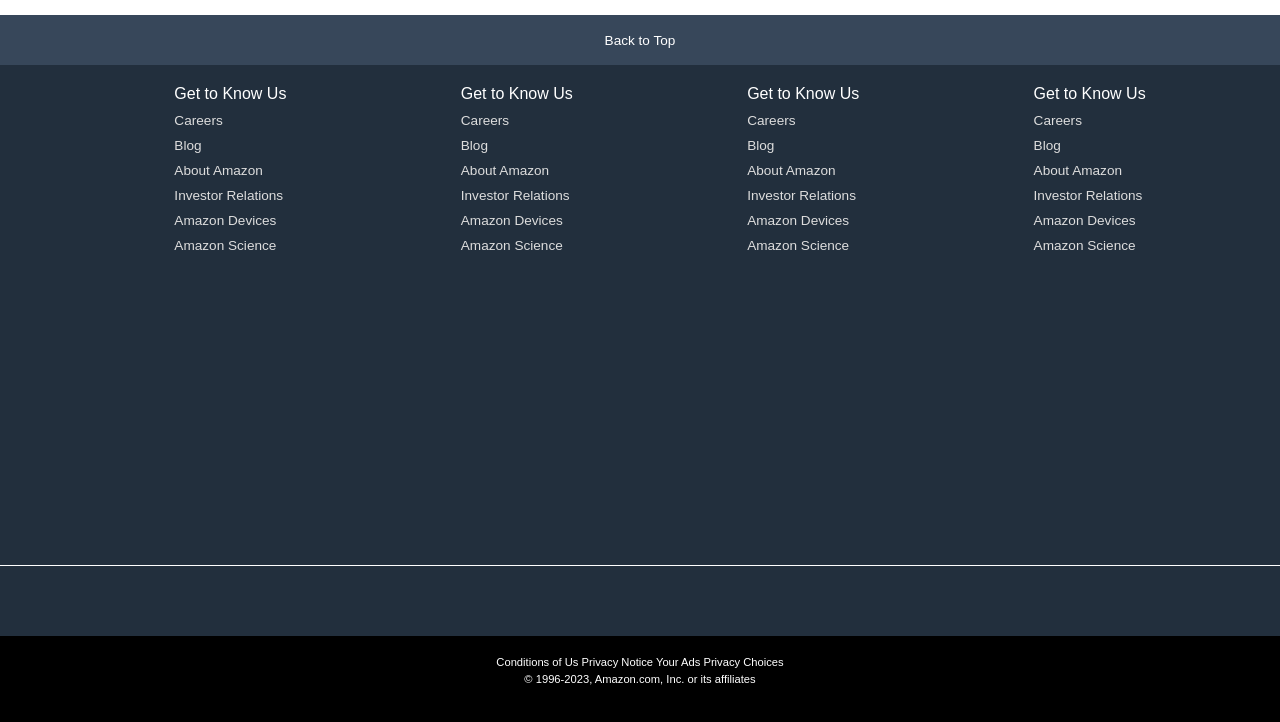
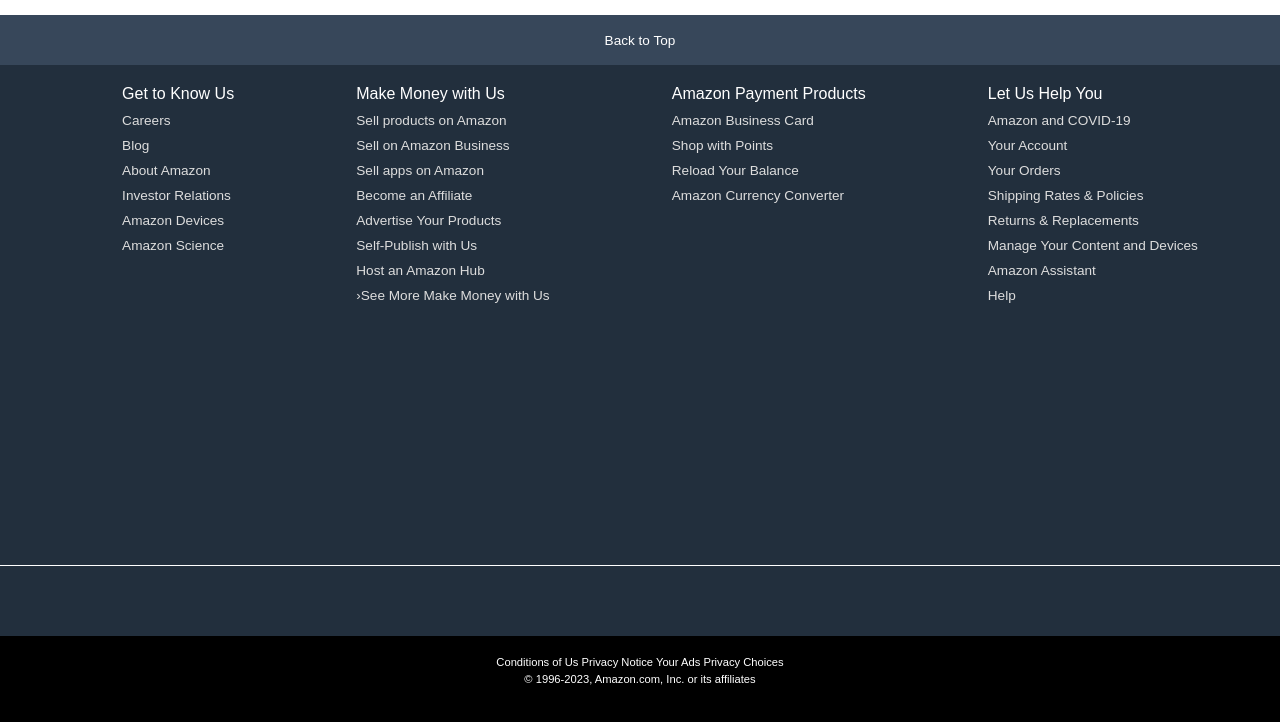
Before and after one commit to suvaparvin22/work, a plain HTML site: page Amazon/index.html in a window 1280 px wide. Shown: the part 860-1582 px from the top of the page. Drawn offline with Linux system fonts and the light colour scheme; files whose address does not match are found by name.

Commit message:
index.html

```diff
--- a/Amazon/index.html
+++ b/Amazon/index.html
@@ -117,33 +117,35 @@
 
             </ul>
             <ul>
-                <p>Get to Know Us</p>
-                <a>Careers</a>
-                <a>Blog</a>
-                <a>About Amazon</a>
-                <a>Investor Relations</a>
-                <a>Amazon Devices</a>
-                <a>Amazon Science</a>
+                <p>Make Money with Us</p>
+                <a>Sell products on Amazon</a>
+                <a>Sell on Amazon Business</a>
+                <a>Sell apps on Amazon</a>
+                <a>Become an Affiliate</a>
+                <a>Advertise Your Products</a>
+                <a>Self-Publish with Us</a>
+                <a>Host an Amazon Hub</a>
+                <a>›See More Make Money with Us</a>
 
             </ul>
             <ul>
-                <p>Get to Know Us</p>
-                <a>Careers</a>
-                <a>Blog</a>
-                <a>About Amazon</a>
-                <a>Investor Relations</a>
-                <a>Amazon Devices</a>
-                <a>Amazon Science</a>
+                <p>Amazon Payment Products</p>
+                <a>Amazon Business Card</a>
+                <a>Shop with Points</a>
+                <a>Reload Your Balance</a>
+                <a>Amazon Currency Converter</a>
 
             </ul>
             <ul>
-                <p>Get to Know Us</p>
-                <a>Careers</a>
-                <a>Blog</a>
-                <a>About Amazon</a>
-                <a>Investor Relations</a>
-                <a>Amazon Devices</a>
-                <a>Amazon Science</a>
+                <p>Let Us Help You</p>
+                <a>Amazon and COVID-19</a>
+                <a>Your Account</a>
+                <a>Your Orders</a>
+                <a>Shipping Rates & Policies</a>
+                <a>Returns & Replacements</a>
+                <a>Manage Your Content and Devices</a>
+                <a>Amazon Assistant</a>
+                <a>Help</a>
 
             </ul>
         </div>
```
